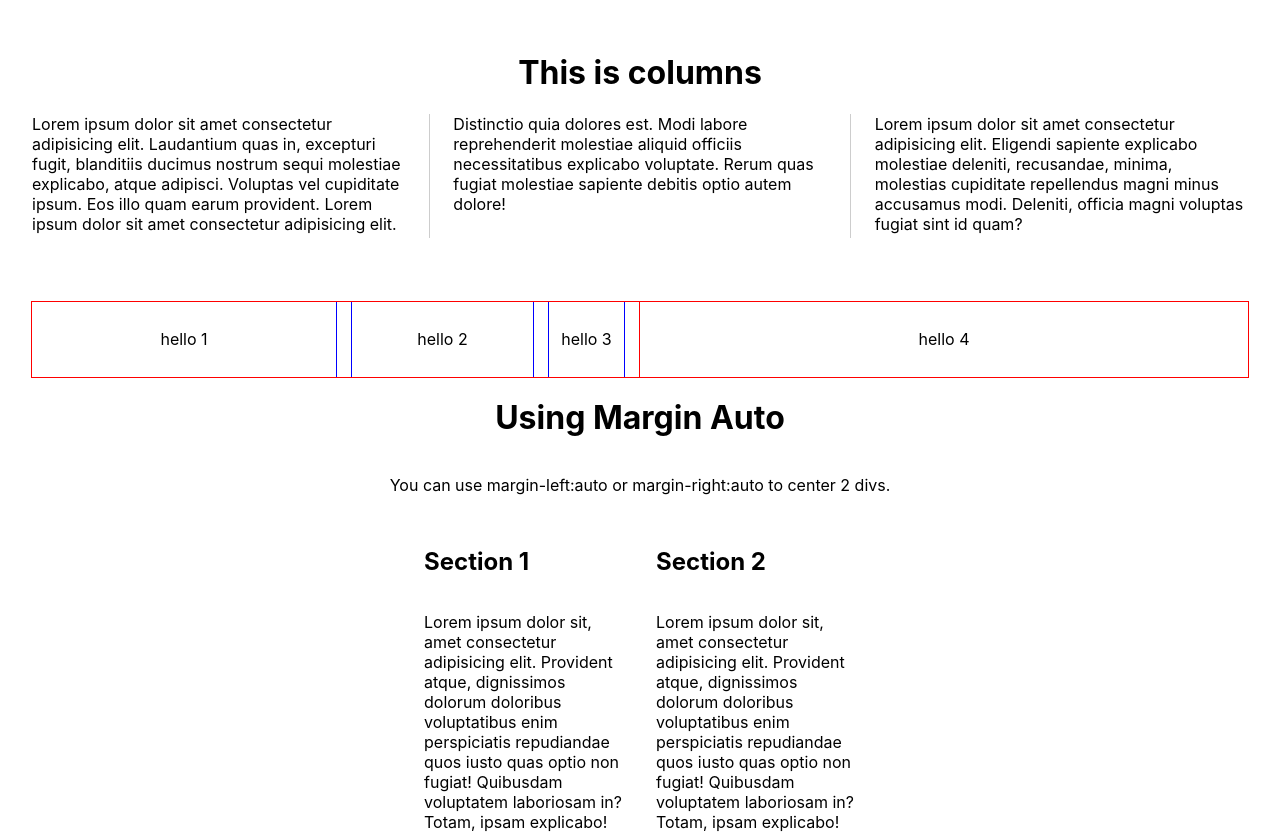
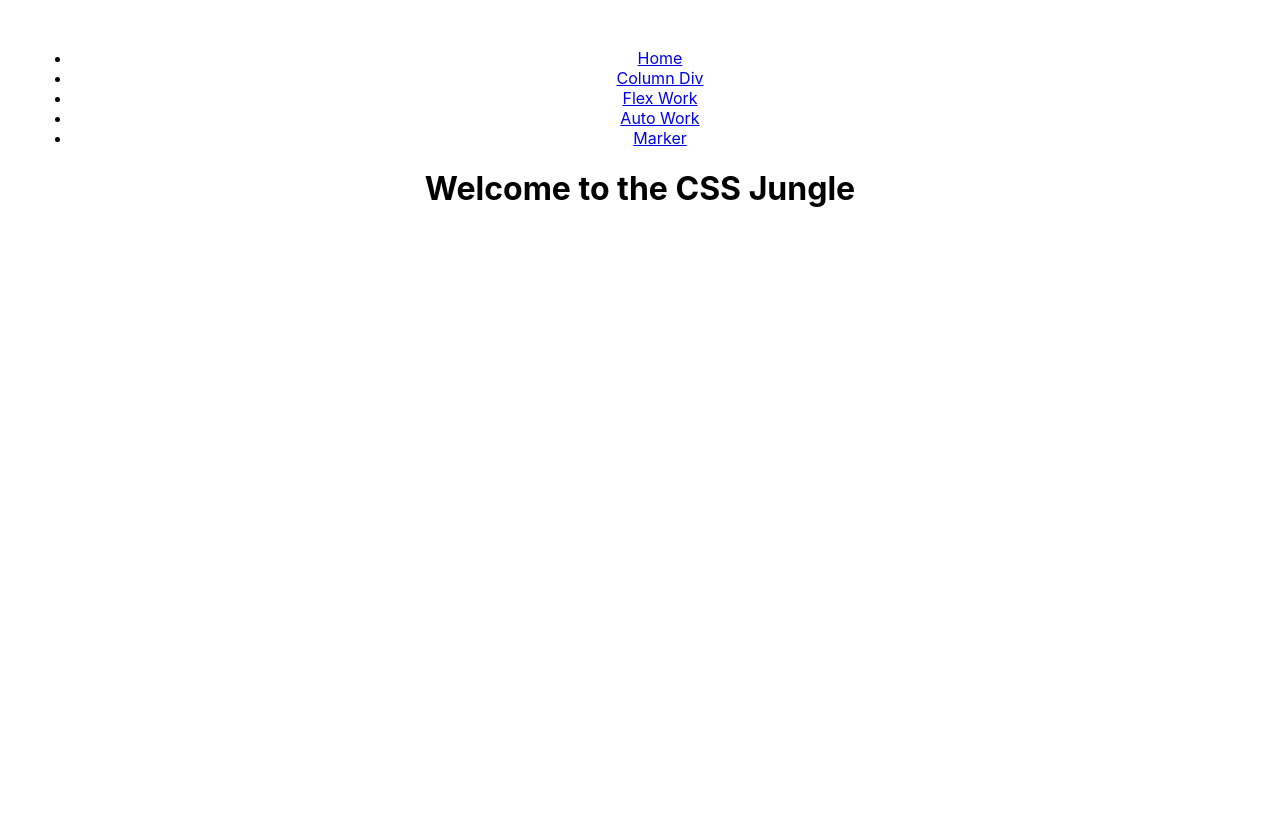
Before and after one commit to mostlyclicks/css-work, a React (Create React App) app: page / in a window 1280 px wide. Shown: the top 834 px of the page. After the commit the page ends 800 px from the top, so only its background shows below. Built offline with nearby package versions, Linux system fonts and the light colour scheme.

Commit message:
add router

```diff
--- a/package.json
+++ b/package.json
@@ -8,6 +8,7 @@
     "@testing-library/user-event": "^12.1.10",
     "react": "^17.0.2",
     "react-dom": "^17.0.2",
+    "react-router-dom": "^5.2.0",
     "react-scripts": "4.0.3",
     "styled-components": "^5.3.0",
     "web-vitals": "^1.0.1"
--- a/src/App.js
+++ b/src/App.js
@@ -1,19 +1,56 @@
-import logo from './logo.svg';
+import React from 'react'
+import {
+  BrowserRouter as Router,
+  Switch,
+  Route,
+  Link
+} from 'react-router-dom'
 import './App.css';
+import Home from './components/Home'
 import ColumnDiv from './components/ColumnDiv'
 import FlexWork from './components/FlexWork'
 import AutoWork from './components/AutoWork'
 import Marker from './components/Marker'
 
 function App() {
+
+
+
+
+
   return (
-    <div className="App">
-      <ColumnDiv />
-      <FlexWork />
-      <AutoWork />
-      <Marker />
-    </div>
+    <Router>
+      <div className="App">
+
+        <nav>
+          <ul>
+            <li><Link to="/">Home</Link></li>
+            <li><Link to="/column-div">Column Div</Link></li>
+            <li><Link to="/flex-work">Flex Work</Link></li>
+            <li><Link to="/auto-work">Auto Work</Link></li>
+            <li><Link to="/marker">Marker</Link></li>
+          </ul>
+        </nav>
+
+        <Switch>
+          <Route path="/" component={Home} exact />
+
+          <Route path="/column-div" component={ColumnDiv} />
+
+          <Route path="/flex-work" component={FlexWork} />
+
+          <Route path="/auto-work" component={AutoWork} />
+
+          <Route path="/marker" component={Marker} />
+
+        </Switch>
+      </div>
+
+
+    </Router>
+
   );
 }
 
+
 export default App;
--- /dev/null
+++ b/src/components/Home.js
@@ -0,0 +1,11 @@
+import React from 'react'
+
+const Home = () => {
+  return (
+    <div>
+      <h1>Welcome to the CSS Jungle</h1>
+    </div>
+  )
+}
+
+export default Home
```
Also changed, not shown: 2 other files (tests, documents, lock files or other folders).
